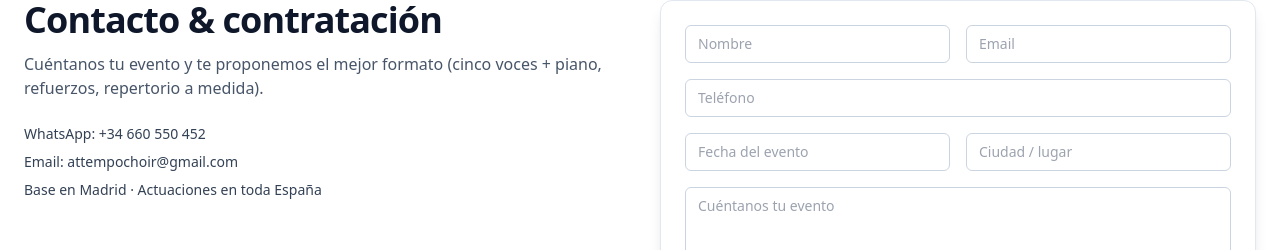
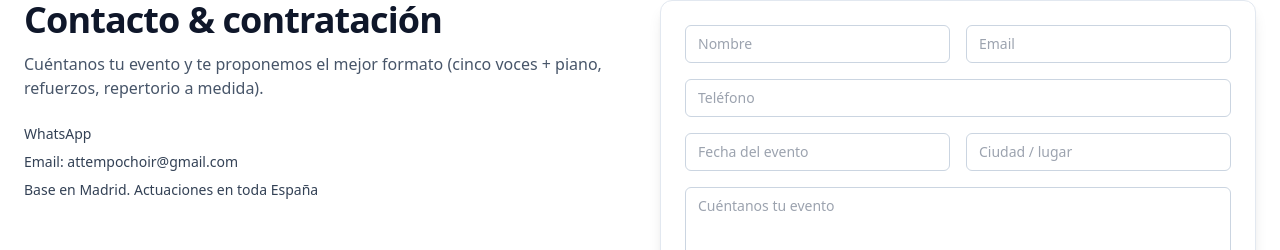
Before and after one commit to attempochoir/attempo, a Next.js app: page / in a window 1280 px wide. Shown: the part 3327-3577 px from the top of the page. Built offline with nearby package versions, Linux system fonts and the light colour scheme; no server answers.

Commit message:
quitar telefono visible

```diff
--- a/src/components/AttempoLanding.js
+++ b/src/components/AttempoLanding.js
@@ -180,9 +180,9 @@ export default function AttempoLanding() {
               repertorio a medida).
             </p>
             <ul className="mt-6 space-y-2 text-sm text-slate-700">
-              <li>WhatsApp: +34 660 550 452</li>
+              <li>WhatsApp</li>
               <li>Email: attempochoir@gmail.com</li>
-              <li>Base en Madrid · Actuaciones en toda España</li>
+              <li>Base en Madrid. Actuaciones en toda España</li>
             </ul>
           </div>
 
```
